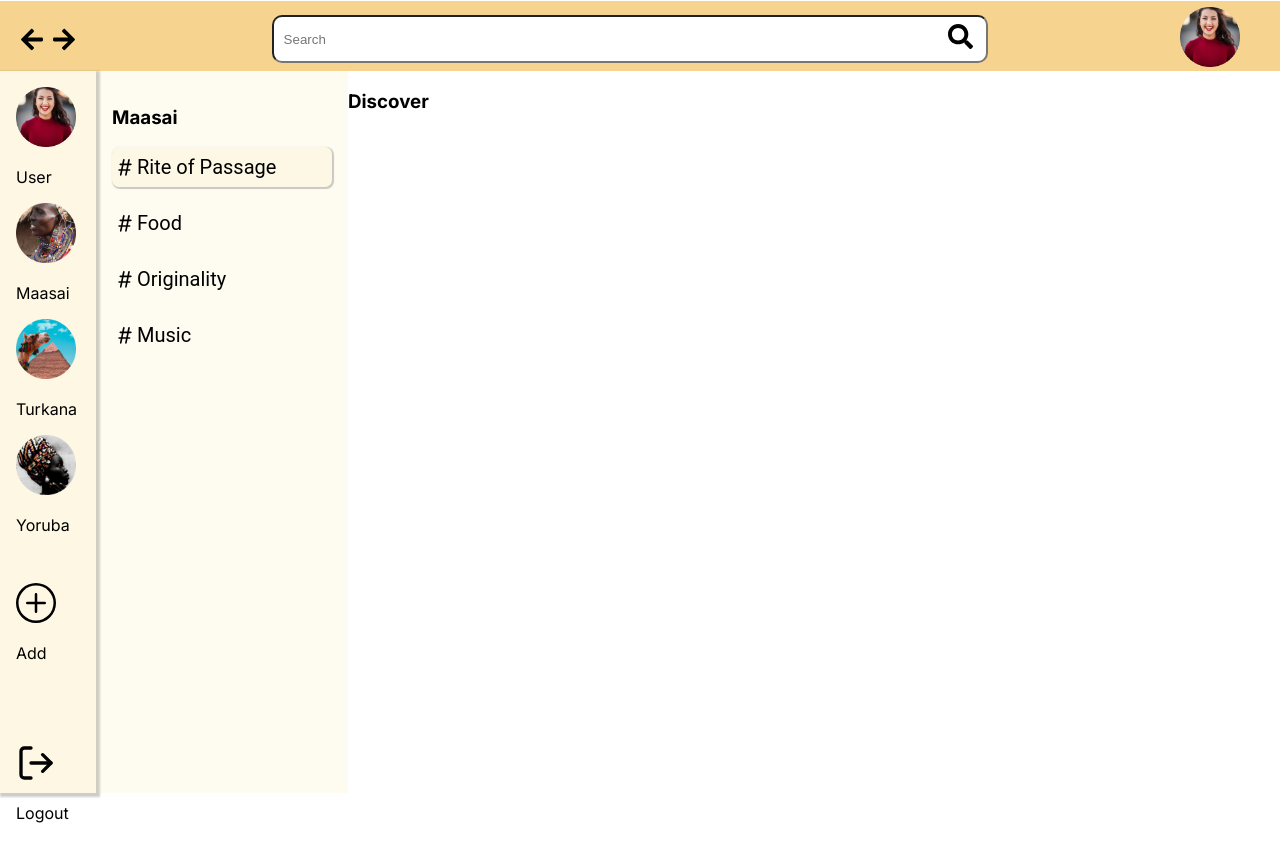
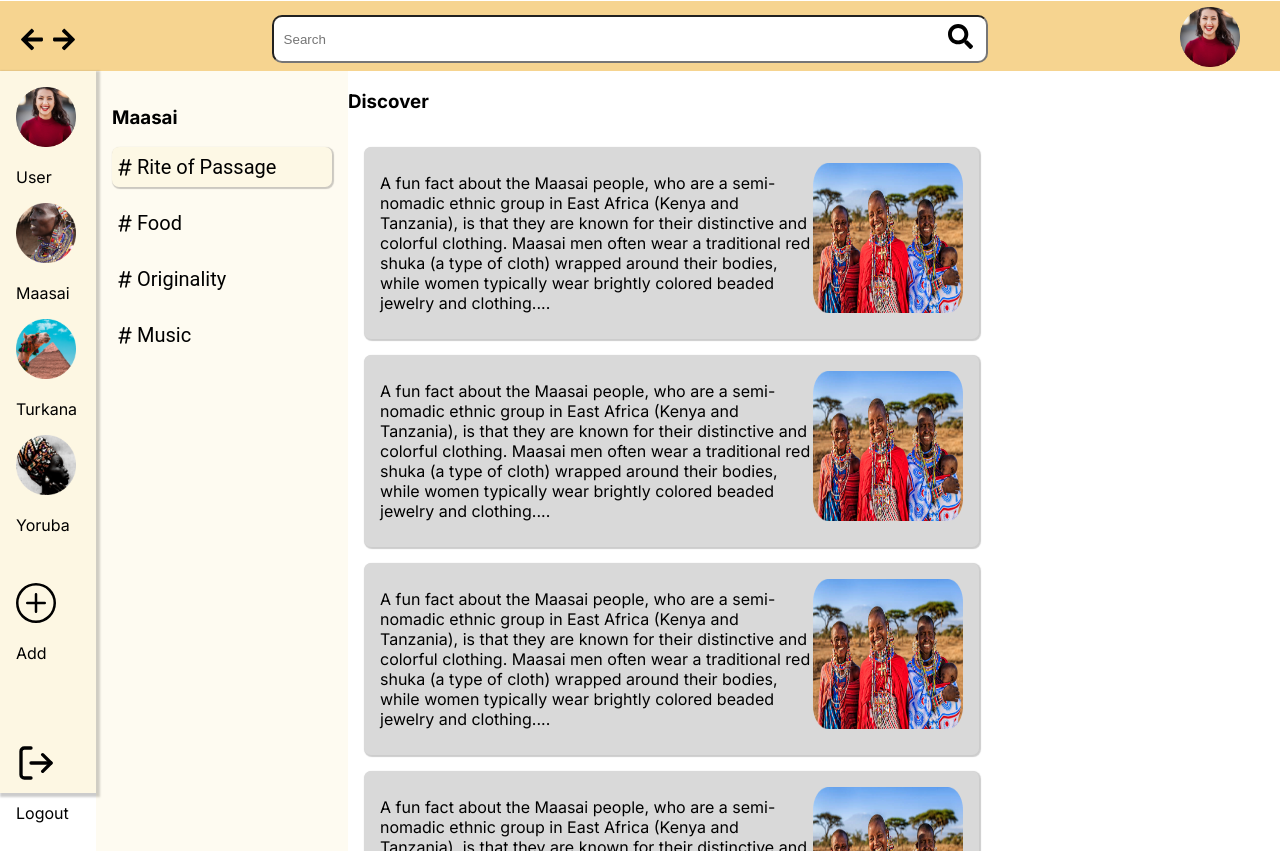
Before and after one commit to jason2000-cpu/tamaduni, a Next.js app: page / in a window 1280 px wide. Before the commit the page ends 823 px from the top, so only its background shows below. Built offline with nearby package versions, Linux system fonts and the light colour scheme.

Commit message:
added discover

```diff
--- a/src/Components/Home/Discover.js
+++ b/src/Components/Home/Discover.js
@@ -1,12 +1,89 @@
 import React from 'react'
+import Image from 'next/image';
 
 function Discover() {
   return (
+    <>
     <div>
         <div>
             <h3>Discover</h3>
         </div>
+        <div className="discover">
+            <div className='discoverCard'>
+                <div className='intro-line'>
+                    <p>
+                    A fun fact about the Maasai people, who are a semi-nomadic ethnic group in East Africa (Kenya and Tanzania),
+                    is that they are known for their distinctive and colorful clothing. Maasai men often wear a traditional red
+                    shuka (a type of cloth) wrapped around their bodies, while women typically wear brightly colored beaded jewelry and clothing....
+                    </p>
+                </div>
+                <div className='pic'>
+                    <Image
+                        src="/image/massai1.png"
+                        alt="user"
+                        width={150}
+                        height={150}
+                        className='img' />
+                </div>
+
+            </div>
+            <div className='discoverCard'>
+                <div className='intro-line'>
+                    <p>
+                    A fun fact about the Maasai people, who are a semi-nomadic ethnic group in East Africa (Kenya and Tanzania),
+                    is that they are known for their distinctive and colorful clothing. Maasai men often wear a traditional red
+                    shuka (a type of cloth) wrapped around their bodies, while women typically wear brightly colored beaded jewelry and clothing....
+                    </p>
+                </div>
+                <div className='pic'>
+                    <Image
+                        src="/image/massai1.png"
+                        alt="user"
+                        width={150}
+                        height={150}
+                        className='img' />
+                </div>
+
+            </div>
+            <div className='discoverCard'>
+                <div className='intro-line'>
+                    <p>
+                    A fun fact about the Maasai people, who are a semi-nomadic ethnic group in East Africa (Kenya and Tanzania),
+                    is that they are known for their distinctive and colorful clothing. Maasai men often wear a traditional red
+                    shuka (a type of cloth) wrapped around their bodies, while women typically wear brightly colored beaded jewelry and clothing....
+                    </p>
+                </div>
+                <div className='pic'>
+                    <Image
+                        src="/image/massai1.png"
+                        alt="user"
+                        width={150}
+                        height={150}
+                        className='img' />
+                </div>
+
+            </div>
+            <div className='discoverCard'>
+                <div className='intro-line'>
+                    <p>
+                    A fun fact about the Maasai people, who are a semi-nomadic ethnic group in East Africa (Kenya and Tanzania),
+                    is that they are known for their distinctive and colorful clothing. Maasai men often wear a traditional red
+                    shuka (a type of cloth) wrapped around their bodies, while women typically wear brightly colored beaded jewelry and clothing....
+                    </p>
+                </div>
+                <div className='pic'>
+                    <Image
+                        src="/image/massai1.png"
+                        alt="user"
+                        width={150}
+                        height={150}
+                        className='img' />
+                </div>
+
+            </div>
+        </div>
     </div>
+    </>
   )
 }
 
--- a/src/Components/Home/index.css
+++ b/src/Components/Home/index.css
@@ -119,3 +119,48 @@
     display:flex;
     align-items:center
 }
+
+
+/* Discover  Community Styles */
+
+.discover{
+    /* border: 2px solid black; */
+    width: 70%;
+    height: 90vh ;
+    overflow: auto ;
+}
+
+/* For WebKit (Chrome, Safari) */
+.discover::-webkit-scrollbar {
+    width: 0.5rem; /* Width of the vertical scrollbar */
+  }
+
+  .discover::-webkit-scrollbar-thumb {
+    /* background: #888; Color of the scrollbar thumb */
+    border-radius: 2rem; /* Rounded thumb */
+  }
+
+
+
+.discoverCard{
+    /* border: 2px solid black; */
+    margin-top: 1rem;
+    margin-left: 1rem;
+    margin-right: 1rem;
+    padding: 1rem;
+    background-color: #D9D9D9;
+    box-shadow: 1px 1px 1px 1px rgba(0, 0, 0, 0.2);
+    border-radius: 7px;
+    height: 10rem;
+    display: flex;
+    /* width: 60%; */
+    /* justify-content: space-between; */
+}
+
+.intro-line{
+    /* border: 2px solid black; */
+    /* width: 50%; */
+    display: flex;
+    justify-content: space-between;
+    align-items: center;
+}
```
